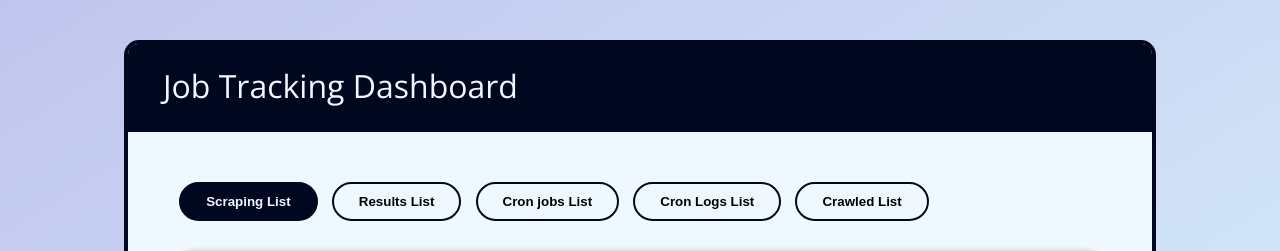
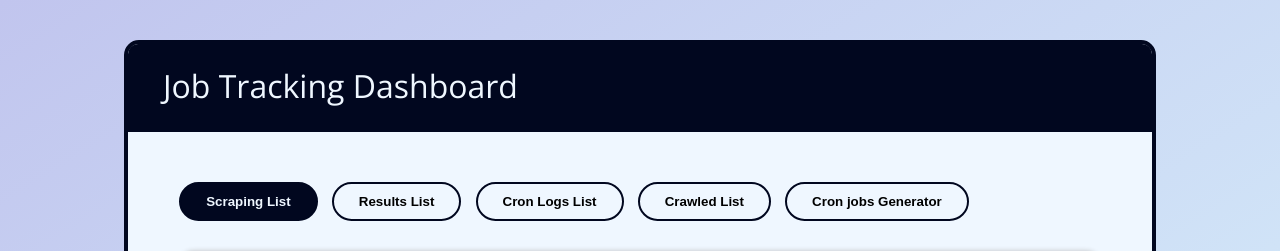
Before and after one commit to thap2331/jobs_tracker, a Flask app: page / in a window 1280 px wide. Shown: the top 251 px of the page. Run offline with Flask 2, Linux system fonts and the light colour scheme; data that the repository does not hold is empty; some libraries are stand-ins or nearby versions.

Commit message:
moreedits

```diff
--- a/frontend/templates/index.html
+++ b/frontend/templates/index.html
@@ -9,9 +9,9 @@
 <div class = 'tabs'>
     <button class="tab-button active" onClick="openTab(event, 'scraping-list')">Scraping List</button>
     <button class="tab-button" onClick="openTab(event, 'results-list')">Results List</button>
-    <button class="tab-button" onClick="openTab(event, 'cronjobs-list')">Cron jobs List</button>
     <button class="tab-button" onClick="openTab(event, 'cronlogs-list')">Cron Logs List</button>
     <button class="tab-button" onClick="openTab(event, 'crawedlogs-list')">Crawled List</button>
+    <button class="tab-button" onClick="openTab(event, 'cronjobs-list')">Cron jobs Generator</button>
 </div>
 
 <!-- Create tab content -->
```
